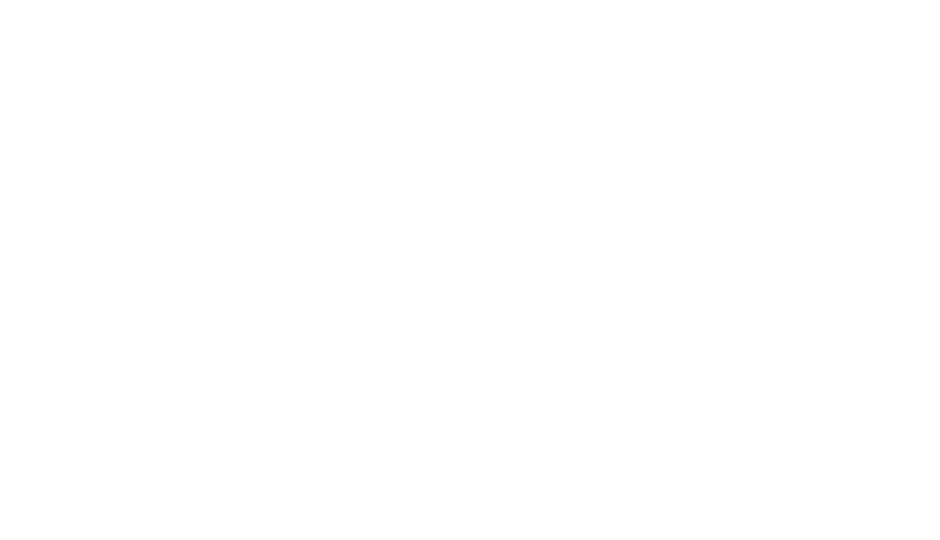
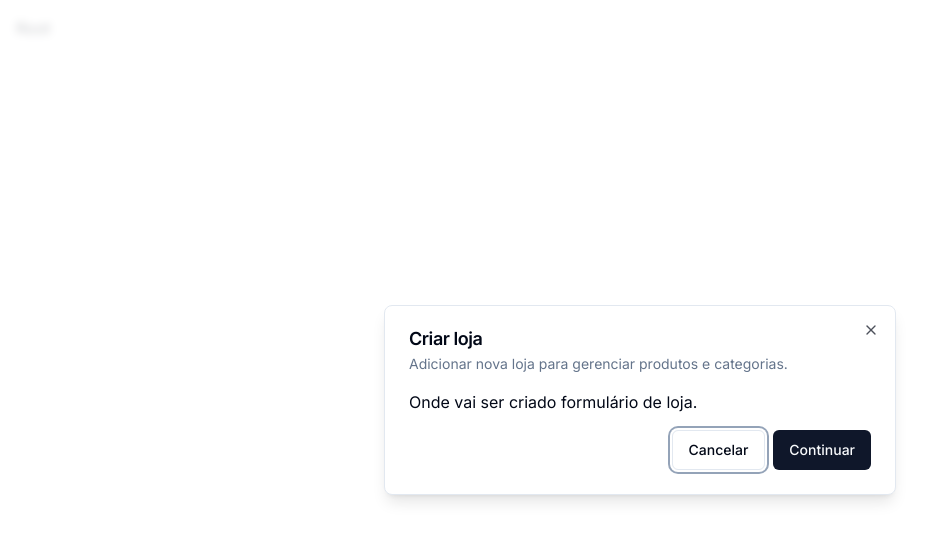
Before and after one commit to gabrielgxrcia/ecommerce-admin, a Next.js app: page / in a window 1280 px wide. Shown: the top 540 px of the page, without its empty margins (0-940 px from the left). Built offline with nearby package versions, Linux system fonts and the light colour scheme.

Commit message:
modal components

```diff
--- a/app/(root)/page.tsx
+++ b/app/(root)/page.tsx
@@ -1,11 +1,20 @@
-import { UserButton } from "@clerk/nextjs"
+"use client"
+
+import { Modal } from "@/components/ui/modal"
+import { useStoreModal } from "@/hooks/use-store-modal"
+import { useEffect } from "react"
 
 const SetupPage = () => {
-  return (
-    <div className="p-4">
-      <UserButton afterSignOutUrl="/" />
-    </div>
-  )
+  const onOpen = useStoreModal((state) => state.onOpen)
+  const isOpen = useStoreModal((state) => state.isOpen)
+
+  useEffect(() => {
+    if (!isOpen) {
+      onOpen()
+    }
+  }, [isOpen, onOpen])
+
+  return <div className="p-4">Root</div>
 }
 
 export default SetupPage
--- a/app/layout.tsx
+++ b/app/layout.tsx
@@ -2,6 +2,7 @@
 import type { Metadata } from "next"
 import { Inter } from "next/font/google"
 import { ClerkProvider } from "@clerk/nextjs"
+import { ModalProvider } from "@/providers/modal-provider"
 
 const inter = Inter({ subsets: ["latin"] })
 
@@ -18,7 +19,10 @@
   return (
     <ClerkProvider>
       <html lang="en">
-        <body className={inter.className}>{children}</body>
+        <body className={inter.className}>
+          <ModalProvider />
+          {children}
+        </body>
       </html>
     </ClerkProvider>
   )
--- /dev/null
+++ b/components/modals/store-modal.tsx
@@ -0,0 +1,19 @@
+"use client"
+
+import { useStoreModal } from "@/hooks/use-store-modal"
+import { Modal } from "@/components/ui/modal"
+
+export const StoreModal = () => {
+  const storeModal = useStoreModal()
+
+  return (
+    <Modal
+      title="Criar loja"
+      description="Adicionar nova loja para gerenciar produtos e categorias."
+      isOpen={storeModal.isOpen}
+      onClose={storeModal.onClose}
+    >
+      Onde vai ser criado formulário de loja.
+    </Modal>
+  )
+}
--- /dev/null
+++ b/components/ui/dialog.tsx
@@ -0,0 +1,123 @@
+"use client"
+
+import * as React from "react"
+import * as DialogPrimitive from "@radix-ui/react-dialog"
+import { X } from "lucide-react"
+
+import { cn } from "@/lib/utils"
+
+const Dialog = DialogPrimitive.Root
+
+const DialogTrigger = DialogPrimitive.Trigger
+
+const DialogPortal = ({
+  className,
+  ...props
+}: DialogPrimitive.DialogPortalProps) => (
+  <DialogPrimitive.Portal className={cn(className)} {...props} />
+)
+DialogPortal.displayName = DialogPrimitive.Portal.displayName
+
+const DialogOverlay = React.forwardRef<
+  React.ElementRef<typeof DialogPrimitive.Overlay>,
+  React.ComponentPropsWithoutRef<typeof DialogPrimitive.Overlay>
+>(({ className, ...props }, ref) => (
+  <DialogPrimitive.Overlay
+    ref={ref}
+    className={cn(
+      "fixed inset-0 z-50 bg-background/80 backdrop-blur-sm data-[state=open]:animate-in data-[state=closed]:animate-out data-[state=closed]:fade-out-0 data-[state=open]:fade-in-0",
+      className
+    )}
+    {...props}
+  />
+))
+DialogOverlay.displayName = DialogPrimitive.Overlay.displayName
+
+const DialogContent = React.forwardRef<
+  React.ElementRef<typeof DialogPrimitive.Content>,
+  React.ComponentPropsWithoutRef<typeof DialogPrimitive.Content>
+>(({ className, children, ...props }, ref) => (
+  <DialogPortal>
+    <DialogOverlay />
+    <DialogPrimitive.Content
+      ref={ref}
+      className={cn(
+        "fixed left-[50%] top-[50%] z-50 grid w-full max-w-lg translate-x-[-50%] translate-y-[-50%] gap-4 border bg-background p-6 shadow-lg duration-200 data-[state=open]:animate-in data-[state=closed]:animate-out data-[state=closed]:fade-out-0 data-[state=open]:fade-in-0 data-[state=closed]:zoom-out-95 data-[state=open]:zoom-in-95 data-[state=closed]:slide-out-to-left-1/2 data-[state=closed]:slide-out-to-top-[48%] data-[state=open]:slide-in-from-left-1/2 data-[state=open]:slide-in-from-top-[48%] sm:rounded-lg md:w-full",
+        className
+      )}
+      {...props}
+    >
+      {children}
+      <DialogPrimitive.Close className="absolute right-4 top-4 rounded-sm opacity-70 ring-offset-background transition-opacity hover:opacity-100 focus:outline-none focus:ring-2 focus:ring-ring focus:ring-offset-2 disabled:pointer-events-none data-[state=open]:bg-accent data-[state=open]:text-muted-foreground">
+        <X className="h-4 w-4" />
+        <span className="sr-only">Close</span>
+      </DialogPrimitive.Close>
+    </DialogPrimitive.Content>
+  </DialogPortal>
+))
+DialogContent.displayName = DialogPrimitive.Content.displayName
+
+const DialogHeader = ({
+  className,
+  ...props
+}: React.HTMLAttributes<HTMLDivElement>) => (
+  <div
+    className={cn(
+      "flex flex-col space-y-1.5 text-center sm:text-left",
+      className
+    )}
+    {...props}
+  />
+)
+DialogHeader.displayName = "DialogHeader"
+
+const DialogFooter = ({
+  className,
+  ...props
+}: React.HTMLAttributes<HTMLDivElement>) => (
+  <div
+    className={cn(
+      "flex flex-col-reverse sm:flex-row sm:justify-end sm:space-x-2",
+      className
+    )}
+    {...props}
+  />
+)
+DialogFooter.displayName = "DialogFooter"
+
+const DialogTitle = React.forwardRef<
+  React.ElementRef<typeof DialogPrimitive.Title>,
+  React.ComponentPropsWithoutRef<typeof DialogPrimitive.Title>
+>(({ className, ...props }, ref) => (
+  <DialogPrimitive.Title
+    ref={ref}
+    className={cn(
+      "text-lg font-semibold leading-none tracking-tight",
+      className
+    )}
+    {...props}
+  />
+))
+DialogTitle.displayName = DialogPrimitive.Title.displayName
+
+const DialogDescription = React.forwardRef<
+  React.ElementRef<typeof DialogPrimitive.Description>,
+  React.ComponentPropsWithoutRef<typeof DialogPrimitive.Description>
+>(({ className, ...props }, ref) => (
+  <DialogPrimitive.Description
+    ref={ref}
+    className={cn("text-sm text-muted-foreground", className)}
+    {...props}
+  />
+))
+DialogDescription.displayName = DialogPrimitive.Description.displayName
+
+export {
+  Dialog,
+  DialogTrigger,
+  DialogContent,
+  DialogHeader,
+  DialogFooter,
+  DialogTitle,
+  DialogDescription,
+}
--- /dev/null
+++ b/components/ui/modal.tsx
@@ -0,0 +1,51 @@
+"use client"
+
+import {
+  Dialog,
+  DialogContent,
+  DialogDescription,
+  DialogFooter,
+  DialogHeader,
+  DialogTitle,
+} from "@/components/ui/dialog"
+import { Button } from "@/components/ui/button"
+
+interface ModalProps {
+  title: string
+  description: string
+  isOpen: boolean
+  onClose: () => void
+  children: React.ReactNode
+}
+
+export const Modal: React.FC<ModalProps> = ({
+  title,
+  description,
+  isOpen,
+  onClose,
+  children,
+}) => {
+  const onChange = (open: boolean) => {
+    if (!open) {
+      onClose()
+    }
+  }
+
+  return (
+    <Dialog open={isOpen} onOpenChange={onChange}>
+      <DialogContent>
+        <DialogHeader>
+          <DialogTitle>{title}</DialogTitle>
+          <DialogDescription>{description}</DialogDescription>
+        </DialogHeader>
+        <div>{children}</div>
+        <DialogFooter>
+          <Button variant="outline" onClick={onClose}>
+            Cancelar
+          </Button>
+          <Button type="submit">Continuar</Button>
+        </DialogFooter>
+      </DialogContent>
+    </Dialog>
+  )
+}
--- /dev/null
+++ b/hooks/use-store-modal.tsx
@@ -0,0 +1,13 @@
+import { create } from "zustand"
+
+interface useStoreModalStore {
+  isOpen: boolean
+  onOpen: () => void
+  onClose: () => void
+}
+
+export const useStoreModal = create<useStoreModalStore>((set) => ({
+  isOpen: false,
+  onOpen: () => set({ isOpen: true }),
+  onClose: () => set({ isOpen: false }),
+}))
--- a/package.json
+++ b/package.json
@@ -10,6 +10,7 @@
   },
   "dependencies": {
     "@clerk/nextjs": "^4.22.1",
+    "@radix-ui/react-dialog": "^1.0.4",
     "@radix-ui/react-slot": "^1.0.2",
     "@types/node": "20.4.2",
     "@types/react": "18.2.15",
@@ -27,6 +28,7 @@
     "tailwind-merge": "^1.14.0",
     "tailwindcss": "3.3.3",
     "tailwindcss-animate": "^1.0.6",
-    "typescript": "5.1.6"
+    "typescript": "5.1.6",
+    "zustand": "^4.3.9"
   }
 }
--- /dev/null
+++ b/providers/modal-provider.tsx
@@ -0,0 +1,22 @@
+"use client"
+
+import { StoreModal } from "@/components/modals/store-modal"
+import { useEffect, useState } from "react"
+
+export const ModalProvider = () => {
+  const [isMounted, setIsMounted] = useState(false)
+
+  useEffect(() => {
+    setIsMounted(true)
+  }, [])
+
+  if (!isMounted) {
+    return null
+  }
+
+  return (
+    <>
+      <StoreModal />
+    </>
+  )
+}
```
Also changed, not shown: 1 other file (tests, documents, lock files or other folders).
